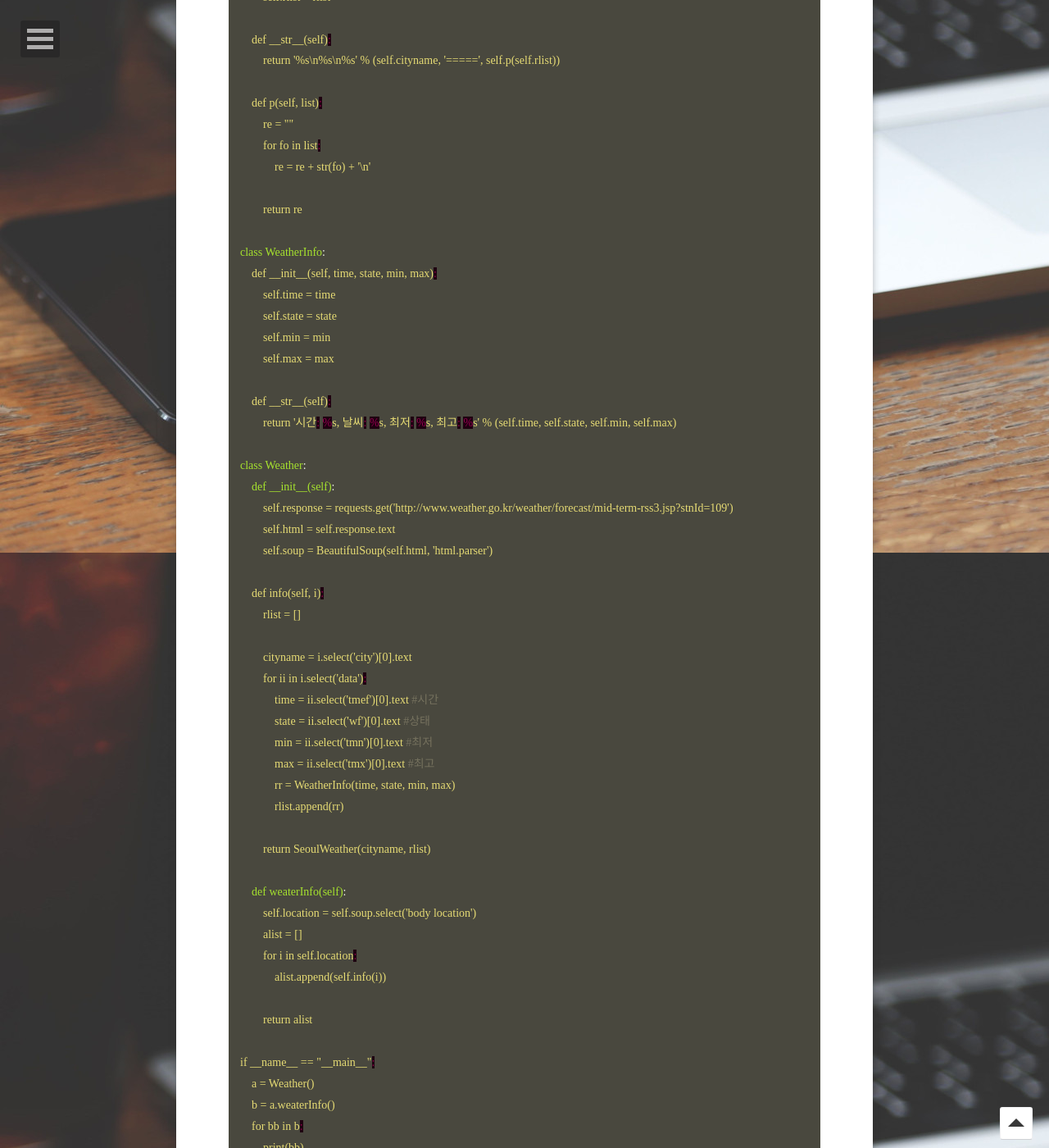
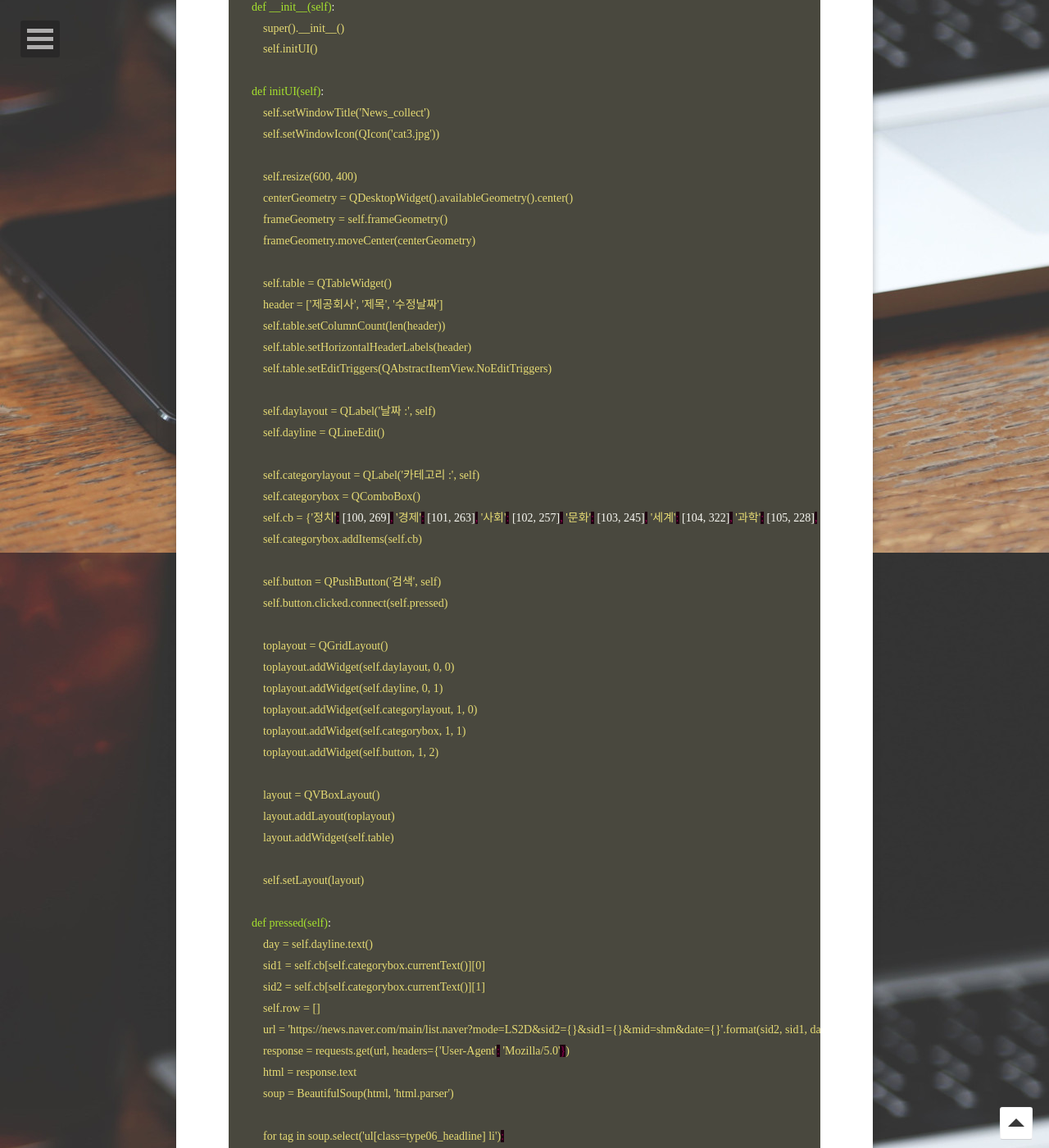
Before and after one commit to jjjuun888/jjjuun888.github.com, a Jekyll site: the page built from _posts/2023-01-09-News_collect.md, in a window 1280 px wide and 1400 px high, scrolled down 666 px. Shown: the whole window at 82% size. Built offline with Jekyll 4.4.1, drawn with Linux system fonts in a browser that asks for light colours; some web fonts are replaced; comment, search, counter and statistics services are not loaded; some of the changed text lies outside the part shown.

Commit message:
Update 2023-01-09-News_collect.md

```diff
--- a/_posts/2023-01-09-News_collect.md
+++ b/_posts/2023-01-09-News_collect.md
@@ -1,8 +1,8 @@
 ---
 layout: post
-title:  "[Python]Weather_Info"
-date:   2022-12-25
-excerpt: "날씨 정보 코드(웹 XML파싱)"
+title:  "[Python]News_Collect"
+date:   2023-01-09
+excerpt: "네이버 뉴스(웹 XML파싱)"
 project: true
 tag:
 - blog
@@ -11,73 +11,102 @@ comments: true
 
 #### 과제
 
-웹 XML 파싱!!
-HTML이랑 비슷함..
-
 ---
 
 {% highlight yaml %}
+
+import sys
+from PyQt5.QtWidgets import *
+from PyQt5.QtGui import QIcon
 import requests
 from bs4 import BeautifulSoup
 
-class SeoulWeather:
-    def __init__(self, cityname, rlist):
-        self.cityname = cityname
-        self.rlist = rlist
 
-    def __str__(self):
-        return '%s\n%s\n%s' % (self.cityname, '=====', self.p(self.rlist))
+class MyWindow(QWidget):
+    def __init__(self):
+        super().__init__()
+        self.initUI()
 
-    def p(self, list):
-        re = ""
-        for fo in list:
-            re = re + str(fo) + '\n'
+    def initUI(self):
+        self.setWindowTitle('News_collect')
+        self.setWindowIcon(QIcon('cat3.jpg'))
 
-        return re
+        self.resize(600, 400)
+        centerGeometry = QDesktopWidget().availableGeometry().center()
+        frameGeometry = self.frameGeometry()
+        frameGeometry.moveCenter(centerGeometry)
 
-class WeatherInfo:
-    def __init__(self, time, state, min, max):
-        self.time = time
-        self.state = state
-        self.min = min
-        self.max = max
+        self.table = QTableWidget()
+        header = ['제공회사', '제목', '수정날짜']
+        self.table.setColumnCount(len(header))
+        self.table.setHorizontalHeaderLabels(header)
+        self.table.setEditTriggers(QAbstractItemView.NoEditTriggers)
 
-    def __str__(self):
-        return '시간: %s, 날씨: %s, 최저: %s, 최고: %s' % (self.time, self.state, self.min, self.max)
+        self.daylayout = QLabel('날짜 :', self)
+        self.dayline = QLineEdit()
 
-class Weather:
-    def __init__(self):
-        self.response = requests.get('http://www.weather.go.kr/weather/forecast/mid-term-rss3.jsp?stnId=109')
-        self.html = self.response.text
-        self.soup = BeautifulSoup(self.html, 'html.parser')
+        self.categorylayout = QLabel('카테고리 :', self)
+        self.categorybox = QComboBox()
+        self.cb = {'정치': [100, 269], '경제': [101, 263], '사회': [102, 257], '문화': [103, 245], '세계': [104, 322], '과학': [105, 228], 'IT': [105, 230]}
+        self.categorybox.addItems(self.cb)
 
-    def info(self, i):
-        rlist = []
+        self.button = QPushButton('검색', self)
+        self.button.clicked.connect(self.pressed)
 
-        cityname = i.select('city')[0].text
-        for ii in i.select('data'):
-            time = ii.select('tmef')[0].text #시간
-            state = ii.select('wf')[0].text #상태
-            min = ii.select('tmn')[0].text #최저
-            max = ii.select('tmx')[0].text #최고
-            rr = WeatherInfo(time, state, min, max)
-            rlist.append(rr)
+        toplayout = QGridLayout()
+        toplayout.addWidget(self.daylayout, 0, 0)
+        toplayout.addWidget(self.dayline, 0, 1)
+        toplayout.addWidget(self.categorylayout, 1, 0)
+        toplayout.addWidget(self.categorybox, 1, 1)
+        toplayout.addWidget(self.button, 1, 2)
 
-        return SeoulWeather(cityname, rlist)
+        layout = QVBoxLayout()
+        layout.addLayout(toplayout)
+        layout.addWidget(self.table)
 
-    def weaterInfo(self):
-        self.location = self.soup.select('body location')
-        alist = []
-        for i in self.location:
-            alist.append(self.info(i))
+        self.setLayout(layout)
 
-        return alist
+    def pressed(self):
+        day = self.dayline.text()
+        sid1 = self.cb[self.categorybox.currentText()][0]
+        sid2 = self.cb[self.categorybox.currentText()][1]
+        self.row = []
+        url = 'https://news.naver.com/main/list.naver?mode=LS2D&sid2={}&sid1={}&mid=shm&date={}'.format(sid2, sid1, day)
+        response = requests.get(url, headers={'User-Agent': 'Mozilla/5.0'})
+        html = response.text
+        soup = BeautifulSoup(html, 'html.parser')
+
+        for tag in soup.select('ul[class=type06_headline] li'):
+            r = []
+            r.append(tag.select('dl dt a')[-1].text.strip())
+            r.append(tag.select('dd span[class=writing]')[0].text)
+            r.append(tag.select('dd span')[-1].text)
+            self.row.append(r)
+
+        self.table.setRowCount(len(self.row))
+        self.setTableWidgetData()
+
+    def setTableWidgetData(self):
+        for b in range(len(self.row)):
+            for c in range(len(self.row[b])):
+                item = QTableWidgetItem(self.row[b][c])
+                self.table.setItem(b, c, item)
+
+        self.table.resizeColumnsToContents()
+        self.table.resizeRowsToContents()
+
+    def closeEvent(self, event):
+        ack = QMessageBox.question(self, '종료', '창을 닫을래요?', QMessageBox.Yes | QMessageBox.No)
+        if ack == QMessageBox.Yes:
+            event.accept()
+        else:
+            event.ignore()
 
 if __name__ == "__main__":
-    a = Weather()
-    b = a.weaterInfo()
-    for bb in b:
-        print(bb)
+    app = QApplication(sys.argv)
+    window = MyWindow()
+    window.show()
+    sys.exit(app.exec_())
 
 {% endhighlight %}
 
```
